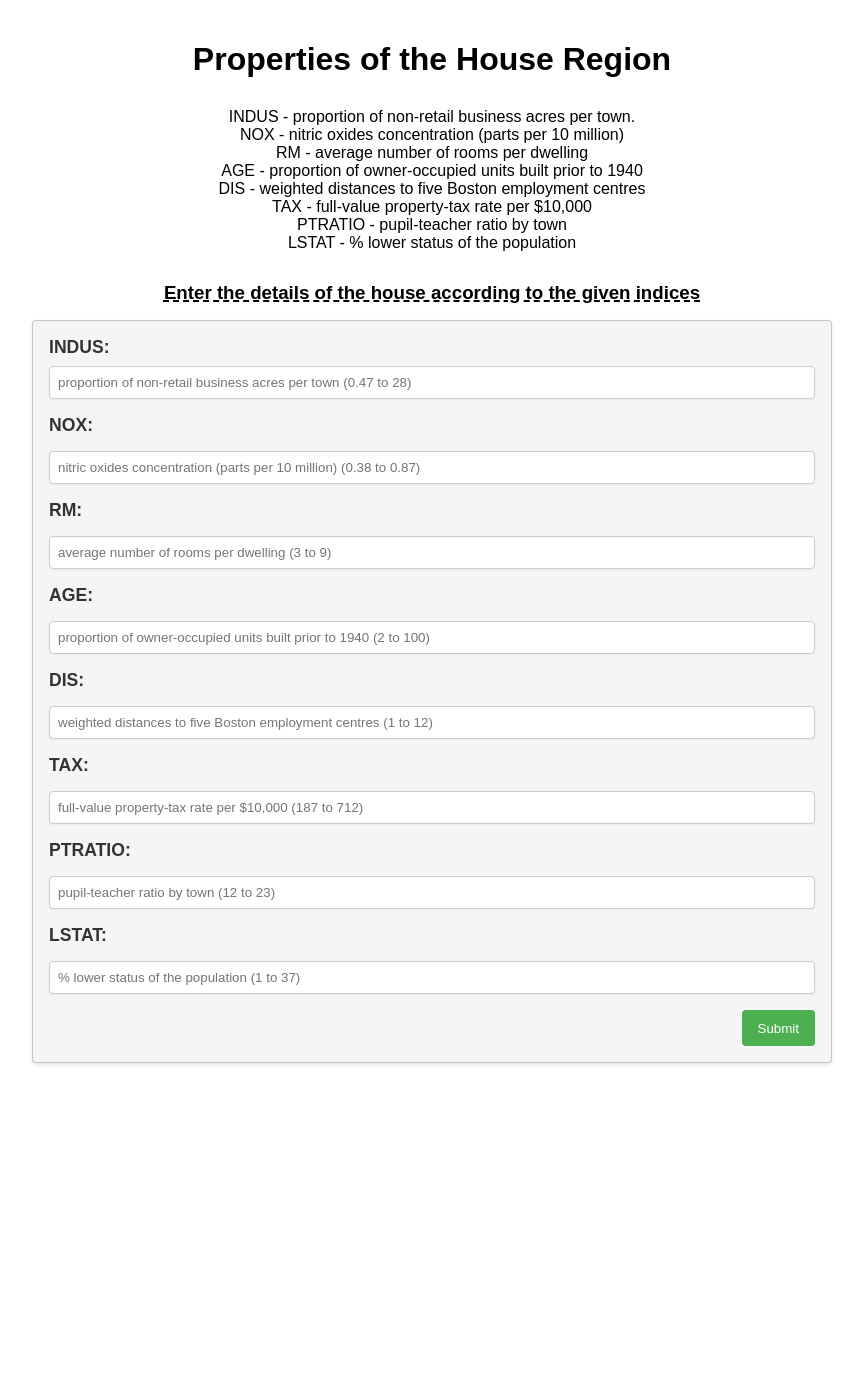
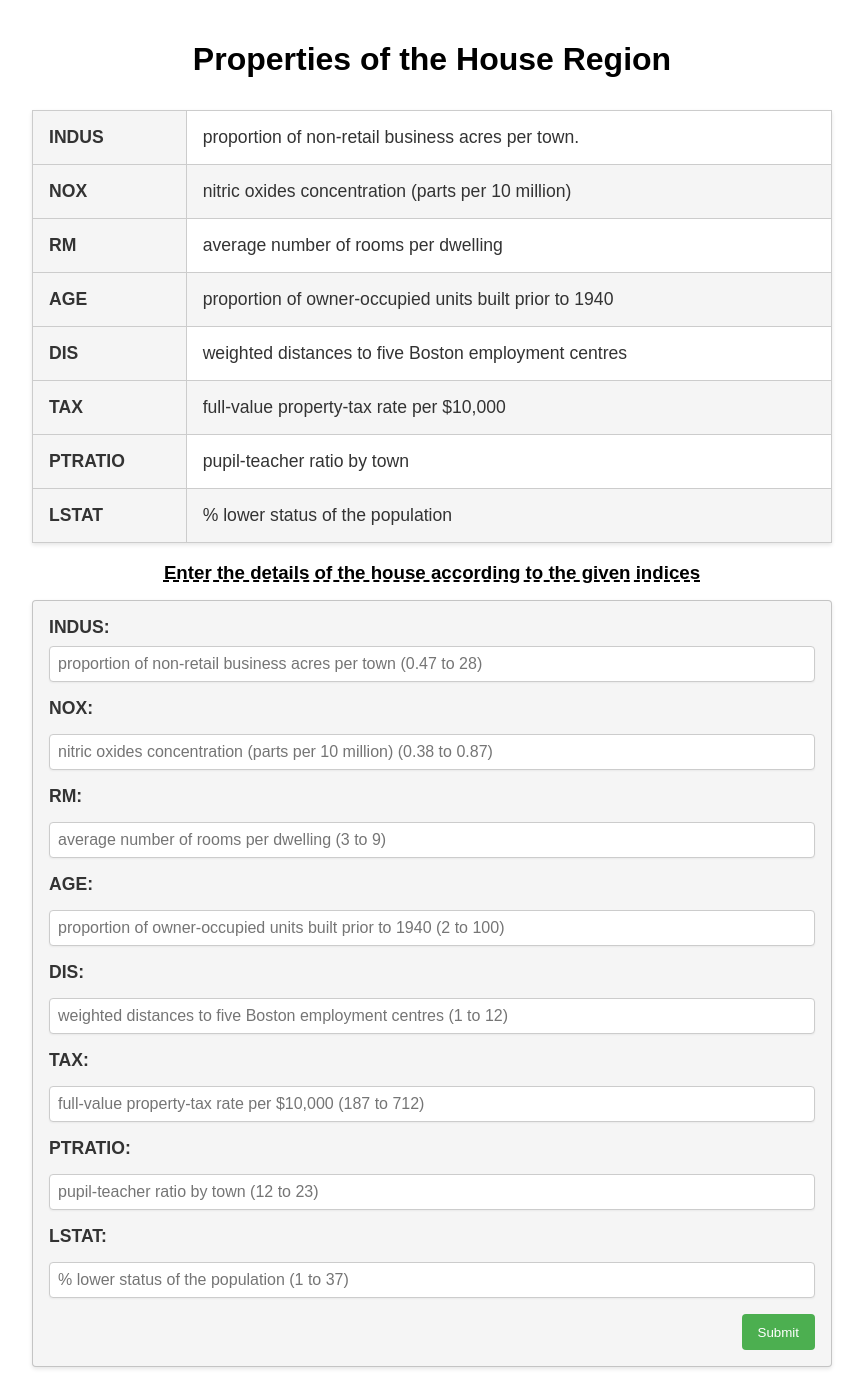
Before and after one commit to Simpl1fy/Boston_House_Price-Web-App, a Flask app: page / in a window 1280 px wide. Shown: the whole page, without its empty margins (208-1071 px from the left). Before the commit the page ends 1065 px from the top, so only its background shows below. Run offline with Flask 3, Linux system fonts and the light colour scheme.

Commit message:
added more styling

```diff
--- a/static/css/style.css
+++ b/static/css/style.css
@@ -10,9 +10,28 @@ h1 {
     margin-bottom: 30px;
 }
 
-p {
-    text-align: center;
-    margin-bottom: 30px;
+table {
+    width: 100%;
+    border-collapse: collapse;
+    margin-top: 2rem;
+    box-shadow: 0 2px 4px rgba(0, 0, 0, 0.1);
+}
+
+th,
+td {
+    padding: 1rem;
+    border: 1px solid #ccc;
+    font-size: 1.1rem;
+    color: #333;
+}
+
+th {
+    background-color: #f5f5f5;
+    font-weight: bold;
+    text-align: left;
+}
+tr:nth-child(even) {
+    background-color: #f5f5f5;
 }
 
 h3 {
@@ -50,6 +69,7 @@ input[type="text"] {
     border-radius: 0.25rem;
     border: 1px solid #ccc;
     box-shadow: 0 1px 2px rgba(0, 0, 0, 0.05);
+    font-size: 1rem;
 }
 
 input[type="submit"] {
@@ -60,8 +80,14 @@ input[type="submit"] {
     border-radius: 0.25rem;
     cursor: pointer;
     transition: background-color 0.2s ease-in-out;
+    transition: width 0.9s ease;
 }
 
 input[type="submit"]:hover {
     background-color: #3e8e41;
+    width: 100px;
 }
+
+input.error {
+    border: 1px solid red;
+}
--- a/templates/index.html
+++ b/templates/index.html
@@ -9,16 +9,40 @@
 </head>
 <body>
     <h1>Properties of the House Region</h1>
-    <p>
-        INDUS - proportion of non-retail business acres per town. <br>
-        NOX - nitric oxides concentration (parts per 10 million) <br>
-        RM - average number of rooms per dwelling <br>
-        AGE - proportion of owner-occupied units built prior to 1940 <br>
-        DIS -  weighted distances to five Boston employment centres <br>
-        TAX - full-value property-tax rate per $10,000 <br>
-        PTRATIO - pupil-teacher ratio by town <br>
-        LSTAT - % lower status of the population
-    </p>
+    <table>
+        <tr>
+            <th>INDUS</th>
+            <td>proportion of non-retail business acres per town.</td>
+        </tr>
+        <tr>
+            <th>NOX</th>
+            <td>nitric oxides concentration (parts per 10 million)</td>
+        </tr>
+        <tr>
+            <th>RM</th>
+            <td>average number of rooms per dwelling</td>
+        </tr>
+        <tr>
+            <th>AGE</th>
+            <td>proportion of owner-occupied units built prior to 1940</td>
+        </tr>
+        <tr>
+            <th>DIS</th>
+            <td>weighted distances to five Boston employment centres</td>
+        </tr>
+        <tr>
+            <th>TAX</th>
+            <td>full-value property-tax rate per $10,000</td>
+        </tr>
+        <tr>
+            <th>PTRATIO</th>
+            <td>pupil-teacher ratio by town</td>
+        </tr>
+        <tr>
+            <th>LSTAT</th>
+            <td>% lower status of the population</td>
+        </tr>
+    </table>
     <h3>Enter the details of the house according to the given indices</h3>
 	<form action="{{ url_for('predict_datapoint') }}" method="post">
         <label for="indus">INDUS: </label>
```
